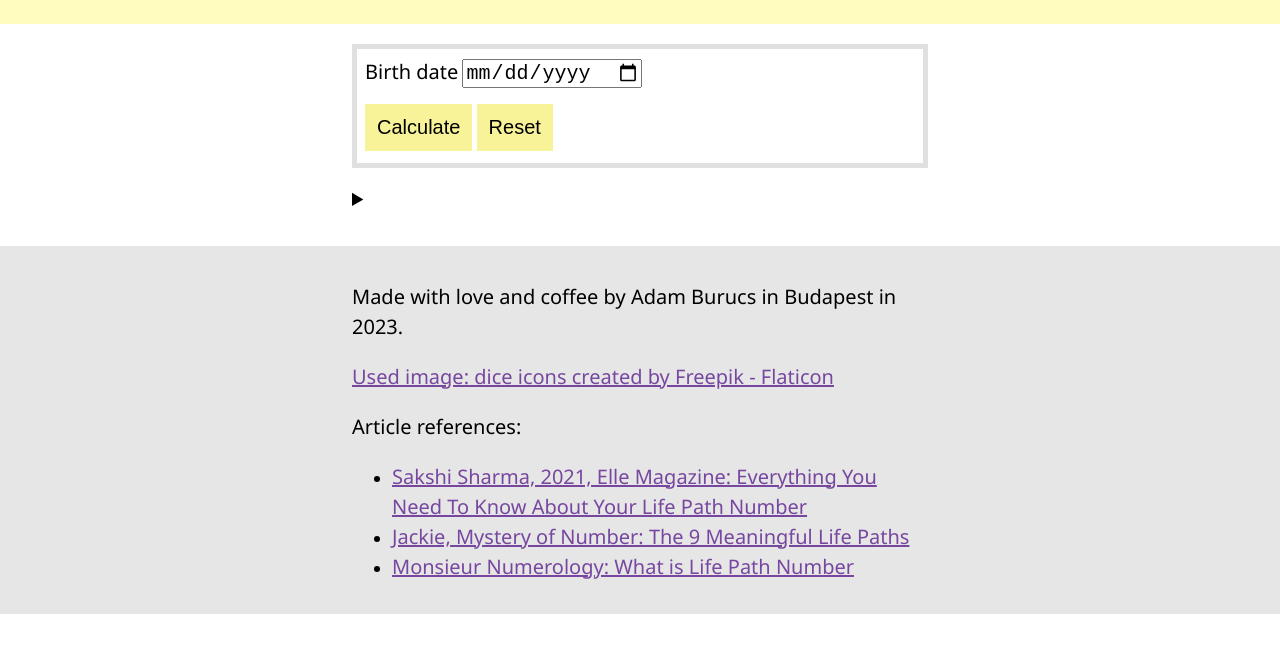
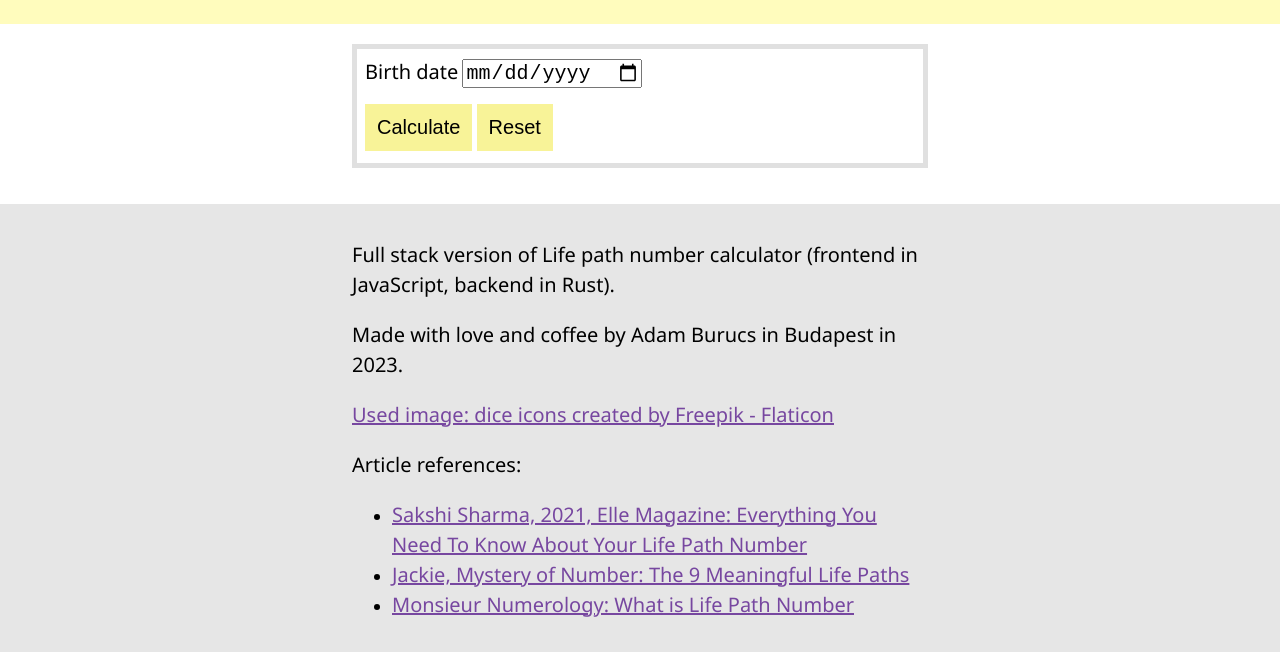
Before and after one commit to krondorl/lpn-fullstack, a website built with Vite: page client/index.html in a window 1280 px wide. Shown: the part 256-908 px from the top of the page. Before the commit the page ends 870 px from the top, so only its background shows below. Built offline with nearby package versions, Linux system fonts and the light colour scheme.

Commit message:
feat(client): update html and classes structure add footer info

```diff
--- a/client/index.html
+++ b/client/index.html
@@ -38,17 +38,19 @@
           <p>Your number is <span class="result-number"></span>.</p>
         </div>
         <div class="descriptions">
-          <details>
-            <summary class="lpn"></summary>
-            <p class="role"></p>
-            <p class="positive"></p>
-            <p class="negative"></p>
-          </details>
+          <h3 class="lpn"></h3>
+          <p class="role"></p>
+          <p class="positive"></p>
+          <p class="negative"></p>
         </div>
       </div>
     </main>
     <footer>
       <div class="wrapper">
+        <p>
+          Full stack version of Life path number calculator (frontend in
+          JavaScript, backend in Rust).
+        </p>
         <p>Made with love and coffee by Adam Burucs in Budapest in 2023.</p>
         <p>
           <a href="https://www.flaticon.com/free-icons/dice" title="dice icons"
```
